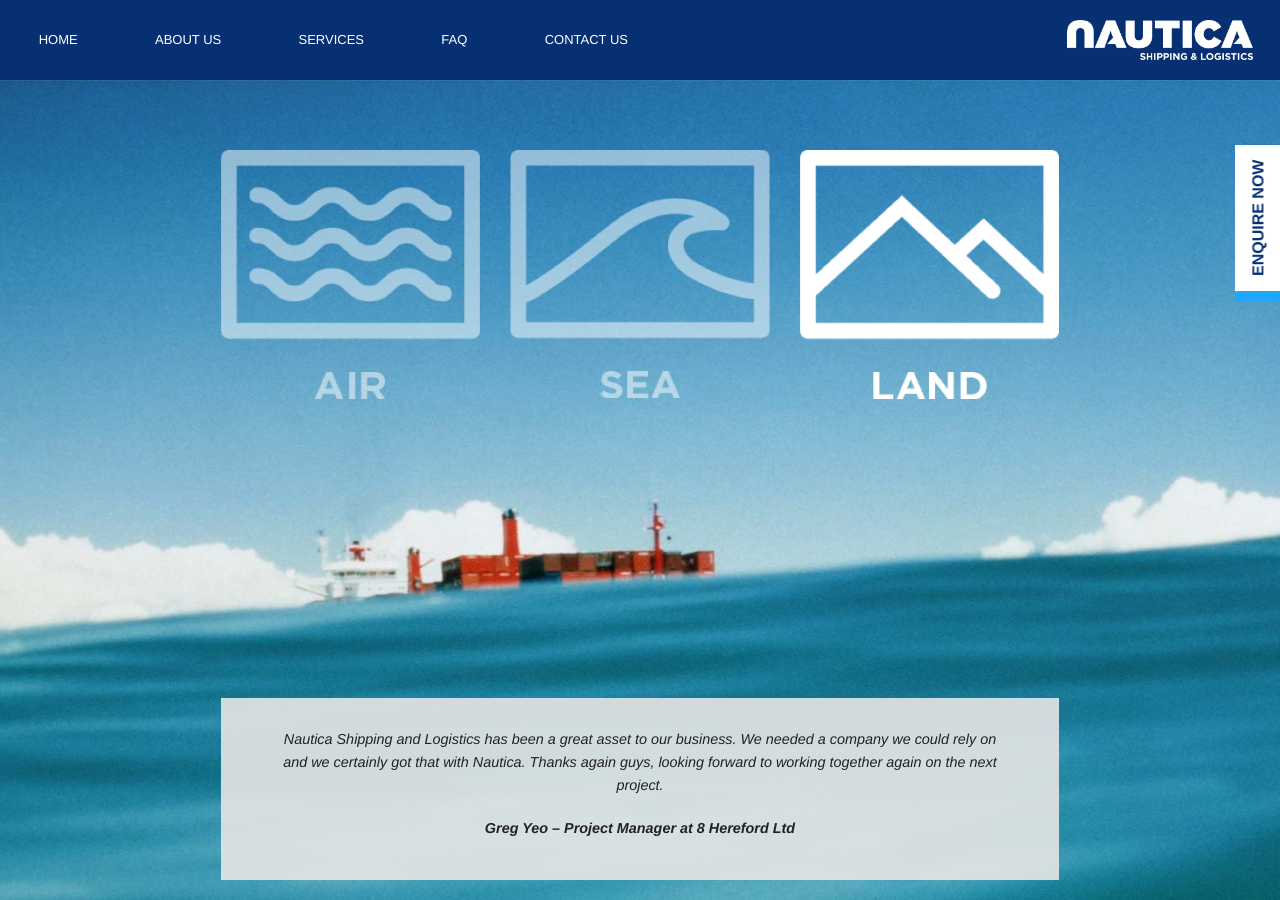
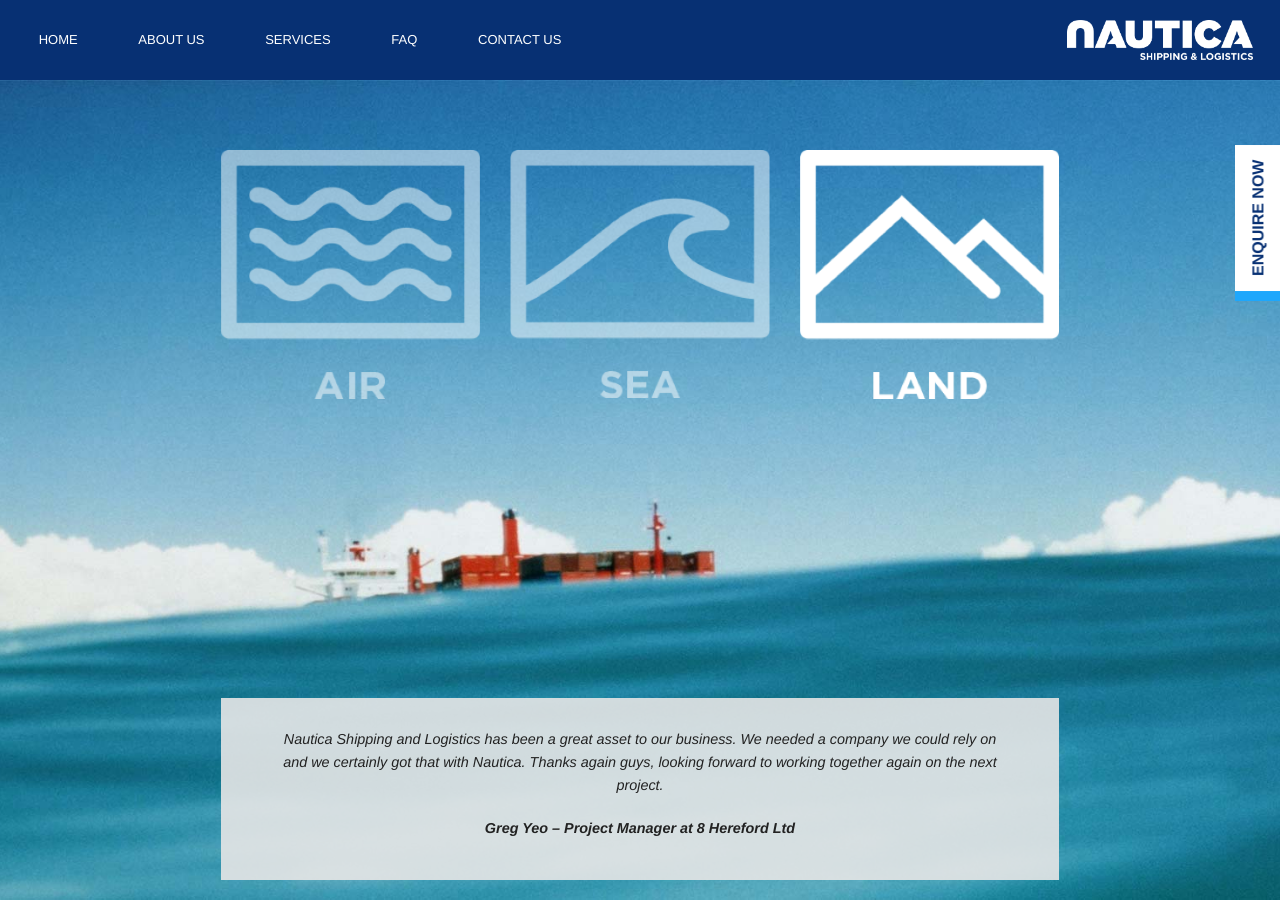
Before and after one commit to chrisgreeff/nautica, a Jekyll site: the page built from index.html, in a window 1280 px wide. Built offline with Jekyll 4.4.1, drawn with Linux system fonts in a browser that asks for light colours.

Commit message:
Sorted out the padding on the top nav.

```diff
--- a/_sass/_topbar.scss
+++ b/_sass/_topbar.scss
@@ -41,6 +41,10 @@
 .top-bar-section li a {
   line-height: normal !important;
   height: $topbar-height;
+  padding: 0 10px 0 0 !important;
+  &:first-child {
+    padding-left: 1.66667rem !important;
+  }
 }
 
 .top-bar-section ul li {
```
